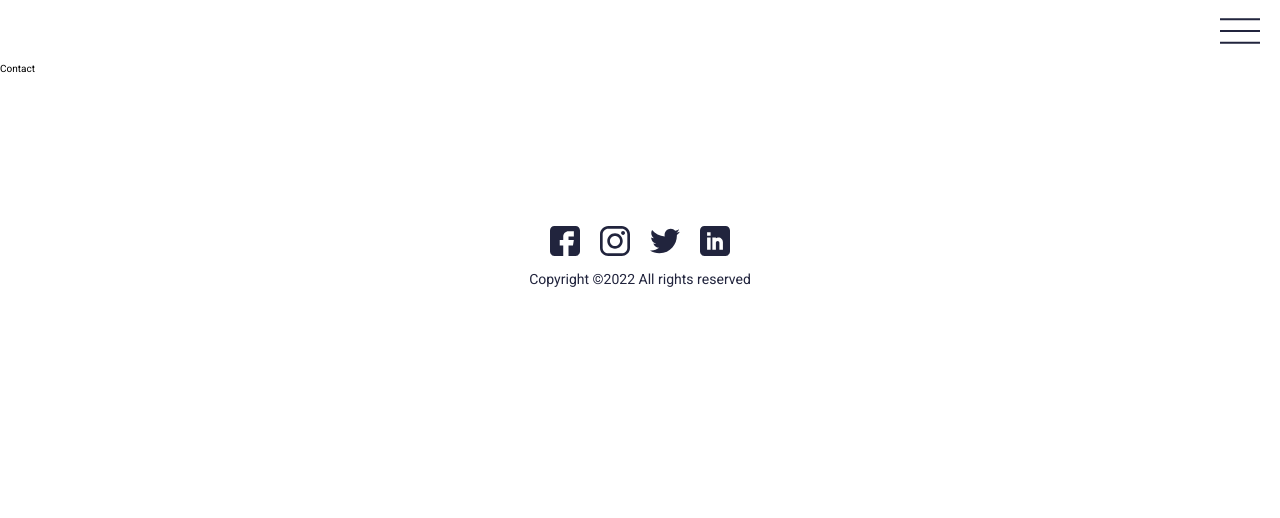
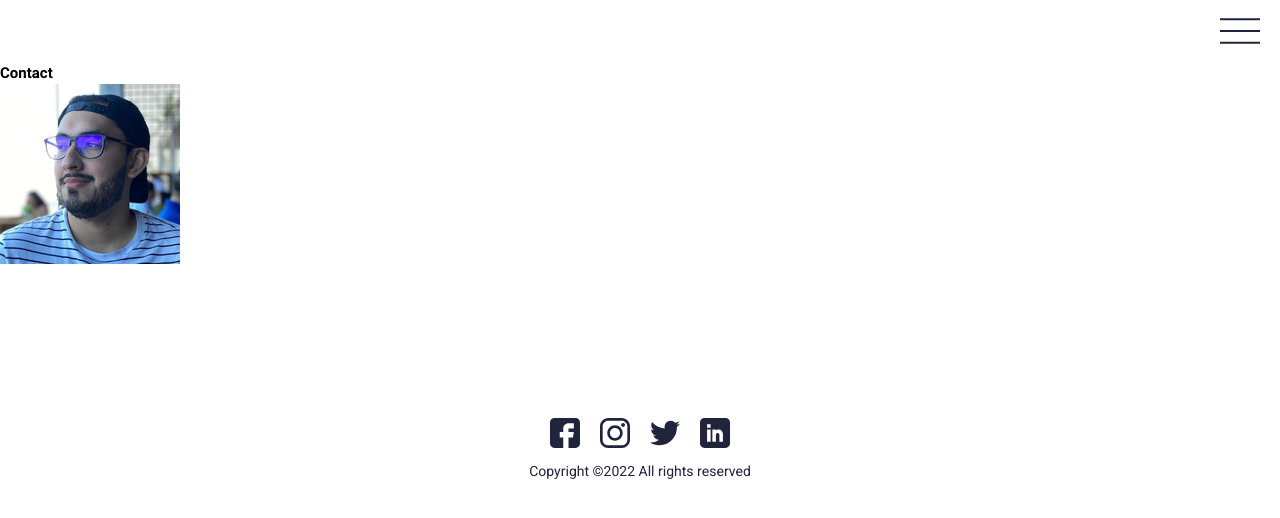
Before and after one commit to Carlos-Pretelin/Portfolio, a React app: page /Contact in a window 1280 px wide. Shown: the top 518 px of the page. Built offline with nearby package versions, Linux system fonts and the light colour scheme.

Commit message:
Added picture to contact and adjusted some components with minor corrections

```diff
--- a/src/Routes/App.jsx
+++ b/src/Routes/App.jsx
@@ -3,7 +3,7 @@ import { BrowserRouter, Route, Routes } from 'react-router-dom';
 
 import Layout from '../containers/Layout'
 import Home from "../pages/Home"
-import Projects from "../pages/Projects"
+import ProjectList from "../pages/ProjectList"
 import ProjectsDetails from "../pages/ProjectDetails"
 import Contact from "../pages/Contact"
 import NotFound from "../pages/NotFound"
@@ -18,7 +18,7 @@ const App = () => {
         <Layout>
             <Routes>
                 <Route exact path='/' element={<Home/>}/>
-                <Route exact path='/Projects' element={<Projects/>}/>
+                <Route exact path='/Projects_List' element={<ProjectList/>}/>
                 <Route exact path='/Projects_Details' element={<ProjectsDetails/>}/>
                 <Route exact path='/Contact' element={<Contact/>}/>
 
--- a/src/components/HamMenu.jsx
+++ b/src/components/HamMenu.jsx
@@ -12,7 +12,7 @@ const HamMenu = () => {
   return (
     <div className='HamMenu'>
         <Link className='Header_item' to={"/"}><i className="fa-solid fa-house"></i>Home</Link>
-        <Link className='Header_item' to={"/Projects"}><i className="fa-solid fa-file"></i>Projects</Link>
+        <Link className='Header_item' to={"/Projects_List"}><i className="fa-solid fa-file"></i>Projects</Link>
         <Link className='Header_item' to={"/Contact"}><i className="fa-solid fa-envelope"></i>Contact</Link>
     </div>
   )
--- a/src/components/Works.jsx
+++ b/src/components/Works.jsx
@@ -30,9 +30,7 @@ const Works = ({project}) => {
   return (
     <div className='Works'>
 
-         {/* {project.id === 1 ? <img src={Calc} alt="image of the project" /> :null } */}
-         {/* {project.id === 2 ? <img src={ecomerce} alt="image of the project" /> :null } */}
-         {/* {project.id === 3 ? <img src={todo} alt="image of the project" /> :null } */}
+
 
          {renderImg(project.id)}
 
@@ -42,15 +40,16 @@ const Works = ({project}) => {
             <span>{project.year}</span>
             <span>React.Js App</span>
 
-            {/* {project.tech.map( (item) => (
-              <span key={item}>{item}</span>
-            ))} */}
+
 
             <span className='Site-link'><a href={project.url}>Visit my site!</a></span>
         </div>
 
         <p className='Works_description'>{project.description}</p>
-        <Link onClick={ () => handleDetails(project) } to={"/Projects_Details"}>Show Details</Link>
+
+        {/* <Link onClick={ () => handleDetails(project) } to={"/Projects_Details"}>Show Details</Link> */}
+
+
         <i className="fa-thin fa-horizontal-rule Works-line-icon" />
 
     </div>
--- a/src/hooks/useGetProjectList.js
+++ b/src/hooks/useGetProjectList.js
@@ -58,6 +58,8 @@ const useGetProjectList = () => {
 
     const handleDetails = (product) =>{
         setProjectDetails(product)
+        console.log("Este Log es desde el hook")
+        console.log(product)
     }
 
   return {projectList, projectDetails, handleDetails}
--- a/src/pages/Contact.jsx
+++ b/src/pages/Contact.jsx
@@ -1,8 +1,25 @@
 import React from 'react'
+import ConPic from "../assets/Contact/mypic.png"
+
+
 
 const Contact = () => {
   return (
-    <div>Contact</div>
+    <section className='Contact'>
+      <h1>Contact</h1>
+
+      <div className='Contact-Info'>
+
+        <div className='Contact-Info-Picture'>
+          <img src={ConPic} alt="" />
+        </div>
+
+        <div className='Contact-Info-item'>
+
+        </div>
+
+      </div>
+    </section>
   )
 }
 
--- a/src/pages/ProjectDetails.jsx
+++ b/src/pages/ProjectDetails.jsx
@@ -1,8 +1,13 @@
 import React from 'react'
+import useGetProjectList from '../hooks/useGetProjectList'
 
 const ProjectDetails = () => {
+
+
+    const {projectList, projectDetails, handleDetails} = useGetProjectList();
   return (
-    <div>ProjectDetails</div>
+    <h1>{console.log(projectDetails)}</h1>
+    //<h1>hola</h1>
   )
 }
 
--- /dev/null
+++ b/src/pages/ProjectList.jsx
@@ -0,0 +1,25 @@
+import React from 'react'
+import Works from '../components/Works'
+import useGetProjectList from '../hooks/useGetProjectList'
+
+
+
+const Projects = () => {
+
+  const {projectList,} = useGetProjectList();
+
+  return (
+    <div>
+      <h1>Personal Projects</h1>
+
+
+
+      {projectList.map( (project) => (
+          <Works project={project}  key={project.id}/>
+        ))}
+
+    </div>
+  )
+}
+
+export default Projects
--- a/src/pages/Projects.jsx
+++ /dev/null
@@ -1,17 +0,0 @@
-import React from 'react'
-import Works from '../components/Works'
-
-
-
-const Projects = () => {
-  return (
-    <div>
-      <h1>Personal Projects</h1>
-
-
-
-    </div>
-  )
-}
-
-export default Projects
```
Also changed, not shown: src/assets/Contact/mypic.png (added).
